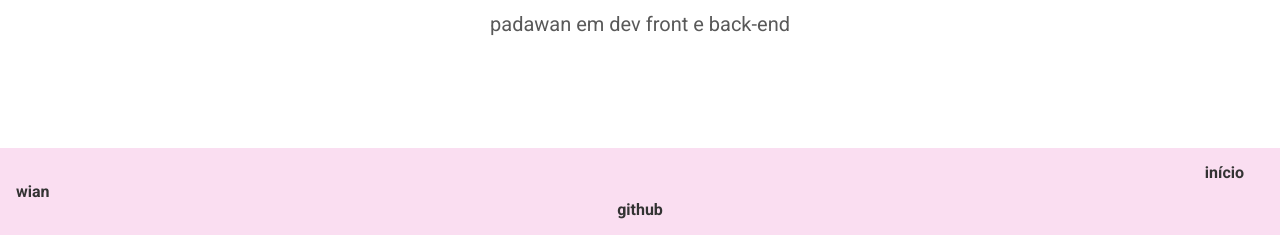
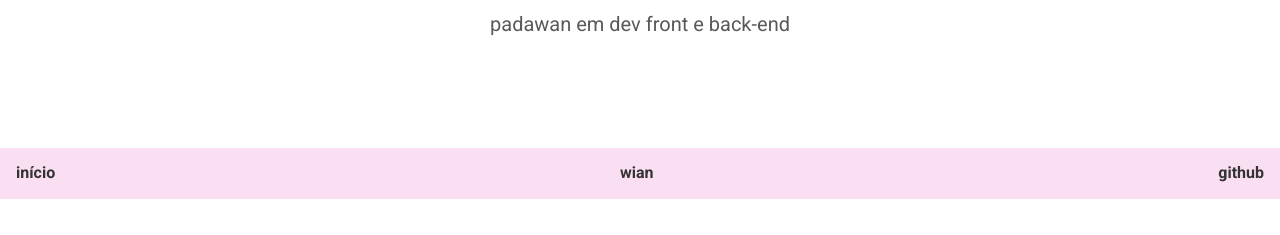
Before and after one commit to WianSantos/Copy_paste, a plain HTML site: page index.html in a window 1280 px wide. Shown: the part 2267-2502 px from the top of the page. After the commit the page ends 2466 px from the top, so only its background shows below. Drawn offline with Linux system fonts and the light colour scheme.

Commit message:
att no css

```diff
--- a/assets/css/rodape.css
+++ b/assets/css/rodape.css
@@ -3,15 +3,7 @@
     color: #fdfdfd;
     padding: 1rem;
     text-transform: lowercase;
+    display: flex;
+    justify-content: space-between;
+    align-items: center;
 }
-.rodape__li{
-    text-align: right;
-}
-
-.rodape__nome{
-    text-align: left;
-}
-
-.rodape__github{
-    text-align: center;
-}
```
